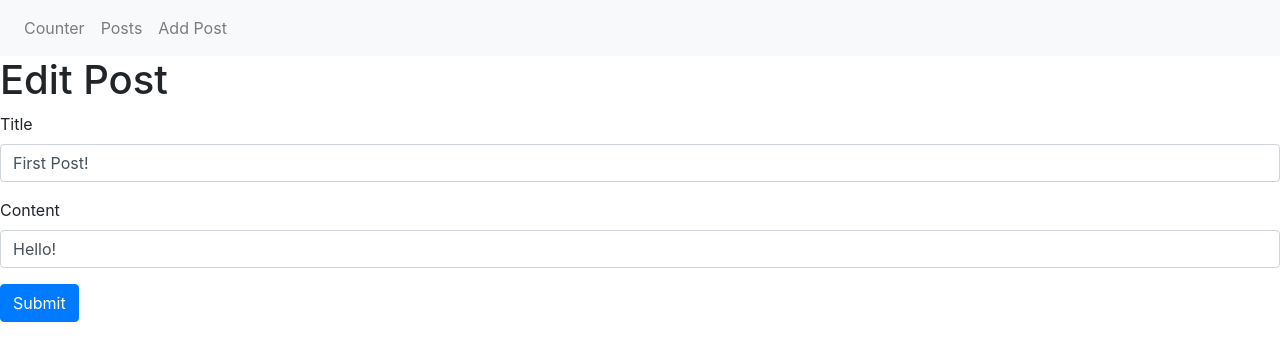
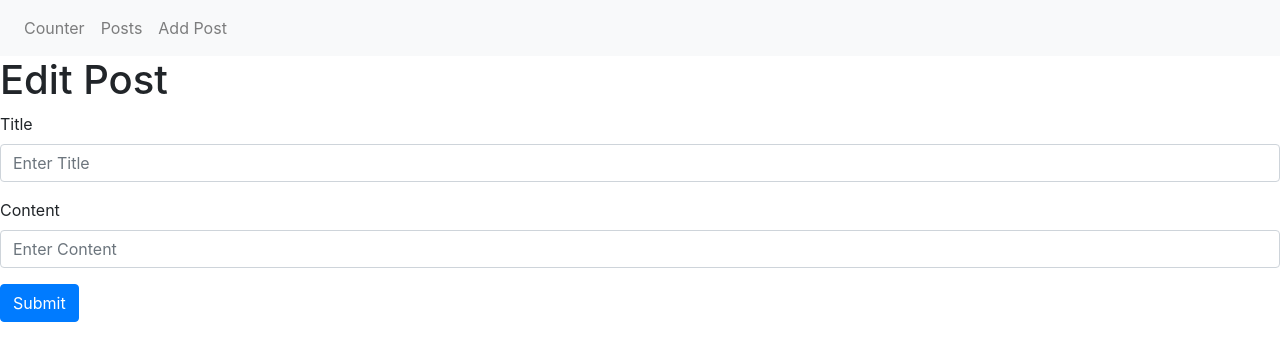
Before and after one commit to yudhiesh/Redux-Typescript-Sample, a React (Create React App) app: page /editPost/1 in a window 1280 px wide. Shown: the top 360 px of the page. Built offline with nearby package versions, Linux system fonts and the light colour scheme.

Commit message:
Extracting Posts Selectors

```diff
--- a/src/features/posts/EditPostForm.tsx
+++ b/src/features/posts/EditPostForm.tsx
@@ -3,7 +3,7 @@ import { Form, Button } from "react-bootstrap";
 import { useDispatch, useSelector } from "react-redux";
 import { RootState } from "../../app/store";
 import { useHistory } from "react-router-dom";
-import { postUpdate } from "./postsSlice";
+import { postUpdate, selectPostById } from "./postsSlice";
 import { MatchProps } from "./Post";
 
 export const EditPostForm = ({ match }: MatchProps) => {
@@ -12,9 +12,7 @@ export const EditPostForm = ({ match }: MatchProps) => {
   const history = useHistory();
   const dispatch = useDispatch();
 
-  const post = useSelector((state: RootState) =>
-    state.posts.find((post) => post.id === postID)
-  );
+  const post = useSelector((state: RootState) => selectPostById(state, postID));
 
   const [title, setTitle] = useState(post?.title);
   const [content, setContent] = useState(post?.content);
--- a/src/features/posts/Post.tsx
+++ b/src/features/posts/Post.tsx
@@ -2,7 +2,7 @@ import React from "react";
 import { Card } from "react-bootstrap";
 import { useSelector } from "react-redux";
 import { RootState } from "../../app/store";
-import { InitialState } from "./postsSlice";
+import { selectPostById } from "./postsSlice";
 import { Link, RouteComponentProps } from "react-router-dom";
 
 interface MatchParams {
@@ -14,9 +14,7 @@ export interface MatchProps extends RouteComponentProps<MatchParams> {}
 export const Post = ({ match }: MatchProps) => {
   const { postID } = match.params;
   console.log("HI");
-  const post = useSelector((state: RootState) =>
-    state.posts.find((post: InitialState) => post.id === postID)
-  );
+  const post = useSelector((state: RootState) => selectPostById(state, postID));
   if (!post) {
     return (
       <section>
--- a/src/features/posts/Posts.tsx
+++ b/src/features/posts/Posts.tsx
@@ -1,15 +1,14 @@
 import React from "react";
 import { Card } from "react-bootstrap";
 import { useSelector } from "react-redux";
-import { RootState } from "../../app/store";
 import { Link } from "react-router-dom";
-import { InitialStateUser } from "./postsSlice";
+import { Post, selectAllPosts } from "./postsSlice";
 import { PostAuthor } from "./PostAuthor";
 import { TimeAgo } from "./TimeAgo";
 import { ReactionButtons } from "./ReactionButtons";
 
 export const PostsList = () => {
-  const posts = useSelector((state: RootState) => state.posts);
+  const posts = useSelector(selectAllPosts);
   const distantFuture = new Date(8640000000000000);
   const orderedPost = posts?.slice().sort((a, b) => {
     let dateA = a.date ? a.date : new Date(distantFuture);
@@ -20,7 +19,7 @@ export const PostsList = () => {
   return (
     <div>
       <h1>Posts</h1>
-      {orderedPost?.map((post: InitialStateUser) => {
+      {orderedPost?.map((post: Post) => {
         return (
           <Card
             bg="Primary"
--- a/src/features/posts/ReactionButtons.tsx
+++ b/src/features/posts/ReactionButtons.tsx
@@ -1,5 +1,5 @@
 import React from "react";
-import { InitialStateUser } from "./postsSlice";
+import { Post } from "./postsSlice";
 import { useDispatch } from "react-redux";
 import { reactionAdd, EmojiKeysString } from "./postsSlice";
 
@@ -12,7 +12,7 @@ export const reactionEmojis: EmojiKeysString = {
 };
 
 interface ReactionProps {
-  post: InitialStateUser;
+  post: Post;
 }
 
 export const ReactionButtons = ({ post }: ReactionProps) => {
--- a/src/features/posts/postsSlice.ts
+++ b/src/features/posts/postsSlice.ts
@@ -1,14 +1,22 @@
 import { createSlice, nanoid, PayloadAction } from "@reduxjs/toolkit";
+import { RootState } from "../../app/store";
 
-export interface InitialState {
+export interface Post {
   id: string;
   title: string;
   content: string;
+  date: string;
+  userID: string;
+  reactions: EmojiKeysNumber;
 }
-export interface InitialStateUser extends InitialState {
-  date?: string;
-  userID?: string;
-  reactions?: EmojiKeysNumber;
+
+type Status = "idle" | "loading" | "succeeded" | "failed";
+type Errors = string | null;
+
+export interface InitialState {
+  posts: Post[];
+  status: Status;
+  errors?: Errors;
 }
 
 export type EmojiKeys = "thumbsUp" | "hooray" | "heart" | "rocket" | "eyes";
@@ -24,48 +32,21 @@ export const startingEmoji: EmojiKeysNumber = {
   eyes: 0,
 };
 
-const initialState: InitialStateUser[] = [
-  {
-    id: "1",
-    title: "First Post!",
-    content: "Hello!",
-  },
-  {
-    id: "2",
-    title: "Second Post",
-    content: "More text",
-  },
-  {
-    id: "3",
-    title: "Third Post",
-    content: "Hello World!",
-
-    reactions: { thumbsUp: 0, hooray: 1, heart: 1, rocket: 1, eyes: 0 },
-  },
-  {
-    id: "4",
-    title: "Fourth Post",
-    content: "Hi World!",
-    date: "2021-03-29T06:02:41.692Z",
-    reactions: { thumbsUp: 0, hooray: 1, heart: 1, rocket: 1, eyes: 0 },
-  },
-  {
-    id: "5",
-    title: "Fifth Post",
-    content: "Hi again World!",
-    date: "2021-03-29T06:04:35.008Z",
-    reactions: { thumbsUp: 0, hooray: 1, heart: 1, rocket: 1, eyes: 0 },
-  },
-];
+const initialState: InitialState = {
+  posts: [],
+  status: "idle",
+  errors: null,
+};
 
 const postSlice = createSlice({
   name: "posts",
   initialState,
   reducers: {
     postAdd: {
-      reducer(state, action: PayloadAction<InitialStateUser>) {
-        state.push(action.payload);
+      reducer(state, action: PayloadAction<Post>) {
+        state.posts.push(action.payload);
       },
+      /* eslint-disable no-unused-vars */
       prepare(title, content, userID) {
         return {
           payload: {
@@ -78,16 +59,15 @@ const postSlice = createSlice({
           },
         };
       },
+      /* eslint-disable no-unused-vars */
     },
     postUpdate: {
       reducer(
         state,
-        action: PayloadAction<
-          Pick<InitialStateUser, "id" | "title" | "content">
-        >
+        action: PayloadAction<Pick<Post, "id" | "title" | "content">>
       ) {
         const { id, title, content } = action.payload;
-        const existingPost = state.find((post) => post.id === id);
+        const existingPost = state.posts.find((post) => post.id === id);
         if (existingPost) {
           existingPost.title = title;
           existingPost.content = content;
@@ -108,7 +88,7 @@ const postSlice = createSlice({
       action: PayloadAction<{ id: string; reaction: string }>
     ) {
       const { id, reaction } = action.payload;
-      const existingPost = state.find((post) => post.id === id);
+      const existingPost = state.posts.find((post) => post.id === id);
       if (existingPost) {
         existingPost.reactions
           ? existingPost.reactions[reaction as keyof EmojiKeysString]++
@@ -121,3 +101,8 @@ const postSlice = createSlice({
 export const { postAdd, postUpdate, reactionAdd } = postSlice.actions;
 
 export default postSlice.reducer;
+
+export const selectAllPosts = (state: RootState) => state.posts.posts;
+
+export const selectPostById = (state: RootState, postId: string) =>
+  state.posts.posts.find((post) => post.id === postId);
```
